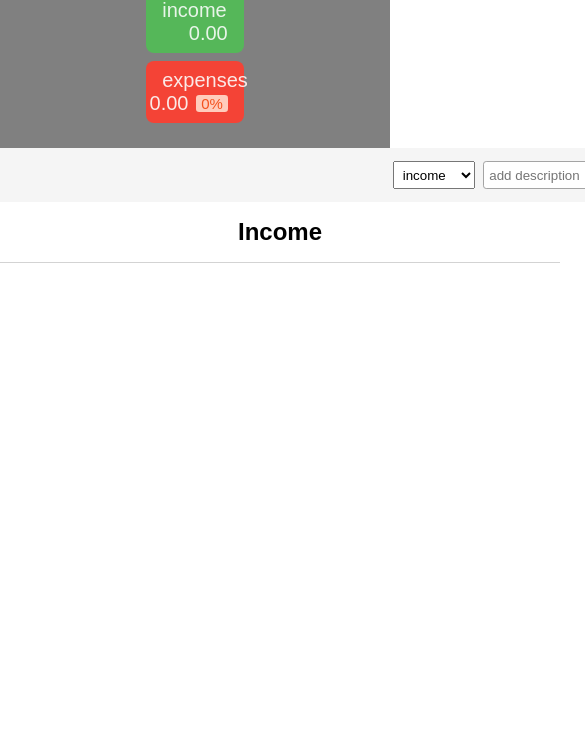
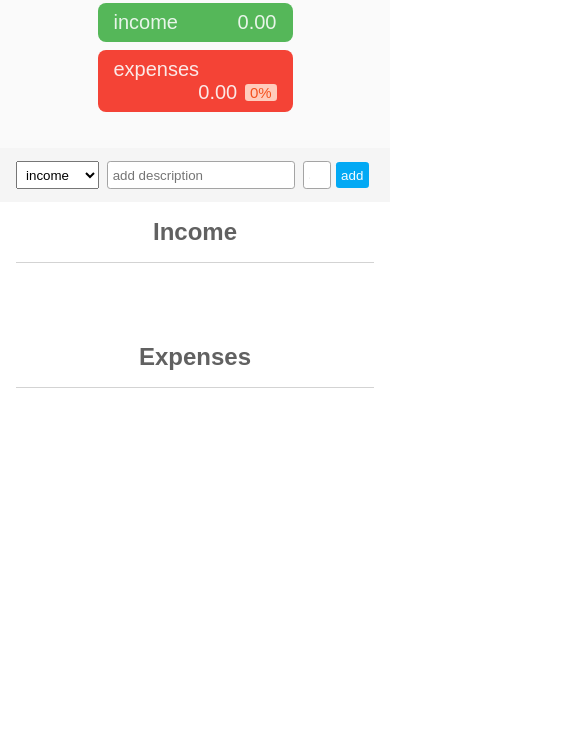
Before and after one commit to rush2di/MiBudget, a website: page dev/index.html in a window 390 px wide. Shown: the part 92-844 px from the top of the page, 585 px wide, since content can reach past the window. Drawn offline with nearby package versions, Linux system fonts and the light colour scheme; files that its build step writes are made by us from their sources; a web font is replaced by a local one.

Commit message:
updates commit

```diff
--- /dev/null
+++ b/dev/_varmixins.scss
@@ -0,0 +1,27 @@
+// variables
+$good_ind_color: #55b759;
+$good_ind_txt: #e8f5e9;
+$bad_ind_color: #f44336;
+$bad_ind_txt: #fbe9e7;
+$percentage_dark: #f4511e;
+$percentage_light: #ffccbc;
+
+@mixin headerBudgetBars($bg, $txt) {
+  background-color: $bg;
+  width: 50%;
+  padding: 0.5rem;
+  border-radius: 0.5rem;
+  color: $txt;
+}
+
+@mixin table_ui() {
+  display: flex;
+  flex-direction: column;
+}
+
+@mixin table_title() {
+  text-align: center;
+  padding: 0 0 1rem 0;
+  color: #616161;
+  border-bottom: solid 1px lightgray;
+}
--- a/dev/script.js
+++ b/dev/script.js
@@ -53,7 +53,7 @@ class UI {
     if (balance > 0) {
       this.budgetBalance.style.color = "#55b759";
     } else if (balance === 0) {
-      this.budgetBalance.style.color = "white";
+      this.budgetBalance.style.color = "#616161";
     } else if (balance < 0) {
       this.budgetBalance.style.color = "#f44336";
     }
--- a/dev/styles.scss
+++ b/dev/styles.scss
@@ -1,3 +1,5 @@
+@import "./varmixins";
+
 * {
   margin: 0;
   padding: 0;
@@ -31,24 +33,16 @@ body {
   height: 100%;
   margin: 0 auto;
   .budget_balance {
-    color: white;
+    color: #616161;
     font-size: 30px;
     margin: 0.5rem 0;
   }
   .budget_income {
-    background-color: #55b759;
-    width: 50%;
-    padding: 0.5rem;
-    border-radius: 0.5rem;
-    color: #e8f5e9;
+    @include headerBudgetBars($good_ind_color, $good_ind_txt);
     margin: 0.5rem 0;
   }
   .budget_expense {
-    width: 50%;
-    padding: 0.5rem;
-    border-radius: 0.5rem;
-    color: #fbe9e7;
-    background-color: #f44336;
+    @include headerBudgetBars($bad_ind_color, $bad_ind_txt);
   }
   .valpercent {
     display: flex;
@@ -64,7 +58,7 @@ body {
 }
 .header {
   height: 15rem;
-  background-color: gray;
+  background-color: #fafafa;
   width: 100vw;
 }
 
@@ -77,7 +71,7 @@ body {
     align-items: center;
     justify-content: center;
     padding: 1.7rem 10vw;
-    margin: 0 -10vw;
+    margin: 0 -6vw;
     background-color: #f5f5f5;
     select {
       padding: 0.3rem;
@@ -113,15 +107,16 @@ body {
   display: grid;
   grid-template-columns: 1fr 1fr;
   grid-gap: 5rem;
-  margin-top: 1rem;
-  .income_ui {
-    display: flex;
-    flex-direction: column;
+  margin: 1rem;
 }
-  .income_title {
-    text-align: center;
-    padding: 0 0 1rem 0;
-    border-bottom: solid 1px lightgray;
+
+.income_ui,
+.expense_ui {
+  @include table_ui;
+}
+.income_title,
+.expense_title {
+  @include table_title;
 }
 .list_item {
   padding: 1rem;
@@ -142,18 +137,6 @@ body {
     }
   }
 }
-  // #itemid:first-child {
-  //   padding: 0 0.3rem;
-  // }
-  // #itemid:last-child {
-  //   display: flex;
-  //   #delete_btn {
-  //     margin-right: -1rem;
-  //     padding: 0 0.5rem;
-  //     color: #989898;
-  //     cursor: pointer;
-  //   }
-}
 
 .left {
   float: left;
@@ -163,3 +146,28 @@ body {
   float: right;
   margin: 0 0.5rem;
 }
+
+@media only screen and (max-width: 1200px) {
+  .container {
+    width: 70vw;
+  }
+  .user_ui {
+    width: 100vw;
+    .add_val {
+      margin: 0;
+      padding: 1.7rem 0;
+    }
+  }
+}
+
+@media only screen and (max-width: 700px) {
+  .container {
+    width: 100vw;
+  }
+}
+
+@media only screen and (max-width: 500px) {
+  .tables {
+    grid-template-columns: 1fr;
+  }
+}
```
Also changed, not shown: dist/script.js, dist/styles.css. Lines whose indentation alone changed are shown as unchanged.
